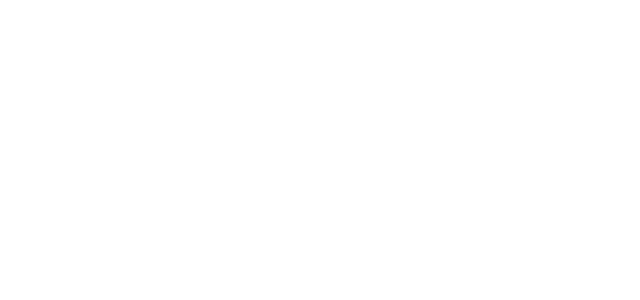
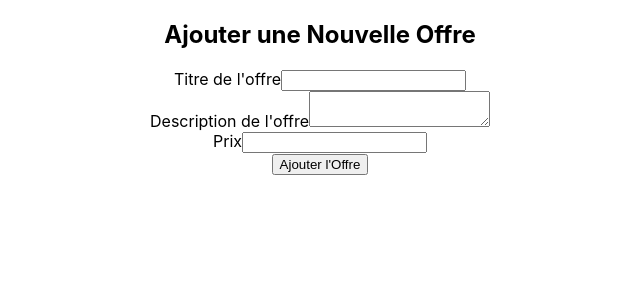
Before and after one commit to myhai05/ping_front, a React (Create React App) app: page /offer-form in a window 1280 px wide. Before the commit this address had no page. Shown: the top 300 px of the page, without its empty margins (320-960 px from the left). Built offline with nearby package versions, Linux system fonts and the light colour scheme.

Commit message:
fourth commit

```diff
--- a/package.json
+++ b/package.json
@@ -13,7 +13,7 @@
     "react": "^18.3.1",
     "react-dom": "^18.3.1",
     "react-router-dom": "^6.24.0",
-    "react-scripts": "5.0.1",
+    "react-scripts": "^3.0.1",
     "web-vitals": "^2.1.4",
     "yup": "^1.4.0"
   },
@@ -42,6 +42,8 @@
     ]
   },
   "devDependencies": {
+    "@babel/plugin-proposal-private-property-in-object": "^7.21.11",
+    "@babel/plugin-transform-private-property-in-object": "^7.24.7",
     "eslint": "^9.6.0",
     "eslint-config-react-app": "^7.0.1",
     "eslint-plugin-react": "^7.34.3"
--- a/src/components/Auth/logout.js
+++ b/src/components/Auth/logout.js
@@ -23,7 +23,7 @@ const Logout = () => {
     } catch (err) {
       console.log(err);
 
-      window.location = "/login";
+      window.location = "/";
     }
   };
 
--- a/src/components/Auth/signIn.js
+++ b/src/components/Auth/signIn.js
@@ -34,7 +34,7 @@ const SignIn = () => {
       if (response.status === 200) {
         // Handle successful login
         alert('Connexion réussie !');
-        navigate('/'); // Redirige vers la page d'accueil
+        navigate('/private'); // Redirige vers la page d'accueil
       } else {
         throw new Error('Erreur lors de la connexion');
       }
--- /dev/null
+++ b/src/components/PasswordReset/resetPasswordForm.jsx
@@ -0,0 +1,68 @@
+import React, { useState } from 'react';
+import axios from 'axios';
+import { useParams, useNavigate } from 'react-router-dom'; // Permet de récupérer les paramètres d'URL
+
+
+const ResetPasswordForm = () => {
+
+  const { token } = useParams(); // Récupère le paramètre `token` de l'URL
+  const navigate = useNavigate();
+
+  const [newPassword, setNewPassword] = useState('');
+  const [confirmPassword, setConfirmPassword] = useState('');
+  const [message, setMessage] = useState('');
+
+  const handleSubmit = async (e) => {
+    e.preventDefault();
+
+    if (newPassword !== confirmPassword) {
+      setMessage('Passwords do not match');
+      return;
+    }
+
+    try {
+      const response = await axios.post(`${process.env.REACT_APP_API_URL}api/reset-password/${token}`, {
+        newPassword,
+      });
+      if (response.status === 200) {
+        navigate('/login'); // Rediriger vers la page privée après une réinitialisation réussi
+      }
+
+      setMessage(response.data.message);
+      setNewPassword('');
+      setConfirmPassword('');
+    } catch (error) {
+      setMessage('Password reset failed');
+      console.error('Password reset error:', error);
+    }
+  };
+
+  return (
+    <div>
+      <form onSubmit={handleSubmit}>
+        <div>
+          <label>New Password:</label>
+          <input
+            type="password"
+            value={newPassword}
+            onChange={(e) => setNewPassword(e.target.value)}
+            required
+          />
+        </div>
+        <div>
+          <label>Confirm Password:</label>
+          <input
+            type="password"
+            value={confirmPassword}
+            onChange={(e) => setConfirmPassword(e.target.value)}
+            required
+          />
+        </div>
+        <button type="submit">Reset Password</button>
+      </form>
+      {message && <p>{message}</p>}
+    </div>
+  );
+};
+
+export default ResetPasswordForm;
--- a/src/components/appRoutes.js
+++ b/src/components/appRoutes.js
@@ -4,6 +4,9 @@ import SignUp from './Auth/signUp';
 import Logout from './Auth/logout';
 import Home from '../pages/home';
 import RequestResetForm from './PasswordReset/requestResetForm';
+import Private from './private';
+import ResetPasswordForm from './PasswordReset/resetPasswordForm';
+import AddOfferForm from './offer/addOfferForm';
 
 
 const AppRoutes = () => {
@@ -12,10 +15,13 @@ const AppRoutes = () => {
         <div>
           <Routes>
             <Route path="/" element={<Home />} />
+            <Route path="/private" element={<Private />} />
             <Route path="/login" element={<SignIn />} />
             <Route path="/register" element={<SignUp />} />
             <Route path="/logout" element={<Logout />} />
             <Route path="/request-pass" element={<RequestResetForm />} />
+            <Route path='/reset-form/:token' element={<ResetPasswordForm />} />
+            <Route path='/offer-form' element={<AddOfferForm />} />
           </Routes>
         </div>
       </Router>
--- a/src/components/header.js
+++ b/src/components/header.js
@@ -33,7 +33,7 @@ const Header = () => {
       <nav>
         <ul style={navStyle}>
           <li><a href="/" style={linkStyle}>Accueil</a></li>
-          <li><a href="/about" style={linkStyle}>À Propos</a></li>
+          <li><a href="/offer-form" style={linkStyle}>Nouvelle offre</a></li>
           <li><a href="/contact" style={linkStyle}>Contact</a></li>
         </ul>
       </nav>
--- /dev/null
+++ b/src/components/offer/addOfferForm.jsx
@@ -0,0 +1,82 @@
+import React, { useState } from 'react';
+import axios from 'axios';
+
+const AddOfferForm = () => {
+  const [title, setTitle] = useState('');
+  const [description, setDescription] = useState('');
+  const [price, setPrice] = useState('');
+
+  const handleSubmit = async (e) => {
+    e.preventDefault();
+
+    //const token = document.cookie.split(';').find(cookie => cookie.trim().startsWith('jwt='));
+    //const tokenValue = token ? token.split('=')[1] : '';
+
+    try {
+      const response = await axios.post(
+        `${process.env.REACT_APP_API_URL}api/add-offer`,
+        { title, description, price },
+        {
+            withCredentials: true // Cela permet d'inclure les cookies dans la requête
+          }
+      );
+
+      if (response.status === 200) {
+        alert('Offre ajoutée avec succès');
+        setTitle('');
+        setDescription('');
+        setPrice('');
+      } else {
+        alert('Erreur lors de l\'ajout de l\'offre');
+      }
+    } catch (error) {
+      console.error('Erreur lors de l\'ajout de l\'offre', error);
+      alert('Erreur lors de l\'ajout de l\'offre');
+    }
+  };
+
+  return (
+    <div className="form-container">
+      <h2>Ajouter une Nouvelle Offre</h2>
+      <form onSubmit={handleSubmit}>
+        <div className="form-group">
+          <label htmlFor="title">Titre de l'offre</label>
+          <input
+            type="text"
+            id="title"
+            name="title"
+            value={title}
+            onChange={(e) => setTitle(e.target.value)}
+            required
+          />
+        </div>
+        <div className="form-group">
+          <label htmlFor="description">Description de l'offre</label>
+          <textarea
+            id="description"
+            name="description"
+            value={description}
+            onChange={(e) => setDescription(e.target.value)}
+            required
+          />
+        </div>
+        <div className="form-group">
+          <label htmlFor="price">Prix</label>
+          <input
+            type="number"
+            id="price"
+            name="price"
+            value={price}
+            onChange={(e) => setPrice(e.target.value)}
+            required
+          />
+        </div>
+        <div className="form-group">
+          <button type="submit">Ajouter l'Offre</button>
+        </div>
+      </form>
+    </div>
+  );
+};
+
+export default AddOfferForm;
--- /dev/null
+++ b/src/components/private.jsx
@@ -0,0 +1,10 @@
+import React from 'react';
+import Header from './header';
+
+const Private = () => {
+    return (
+        <Header />
+    );
+};
+
+export default Private;
--- a/src/pages/home.js
+++ b/src/pages/home.js
@@ -1,12 +1,21 @@
-import React from "react";
-import Header from "../components/header";
+import React from 'react';
+import { Link } from 'react-router-dom';
 
 const Home = () => {
-
     return (
-        <Header />
+        <div>
+            <h1>PINGPRO</h1>
+            <div>
+                <Link to="/login">Se connecter</Link>
+            </div>
+            <div>
+                <Link to="/register">S'inscrire</Link>
+            </div>
+            <div>
+                <Link to="/request-pass">Mot de passe oublie</Link>
+            </div>
+        </div>
     );
-
 };
 
 export default Home;
```
Also changed, not shown: src/components/PasswordReset/requestResetForm.jsx (renamed from src/components/PasswordReset/requestResetForm.js), 2 other files (tests, documents, lock files or other folders). Lines whose indentation alone changed are shown as unchanged.
